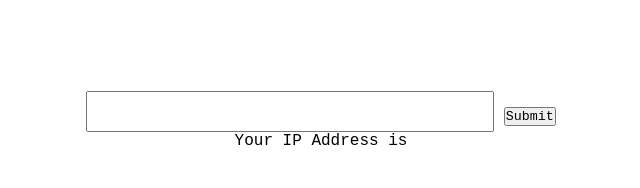
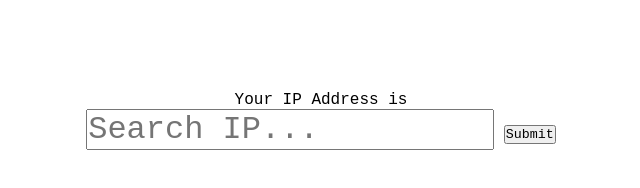
Before and after one commit to einzboticario/ip-geolocation-tool, a plain HTML site: page index.html in a window 1280 px wide. Shown: the whole page, without its empty margins (319-959 px from the left). Drawn offline with nearby package versions, Linux system fonts and the light colour scheme.

Commit message:
order adjustments

```diff
--- a/index.html
+++ b/index.html
@@ -4,18 +4,17 @@
     <meta charset="UTF-8">
     <meta http-equiv="X-UA-Compatible" content="IE=edge">
     <meta name="viewport" content="width=device-width, initial-scale=1.0">
-    <title>Document</title>
+    <title>IP Address Lookup</title>
     <link rel="stylesheet" href="./style.css">
 </head>
 <body>
 
     <header>
+        <p>Your IP Address is <span id="user_ip"></span></p>
         <form action="" id="form">
-            <input type="text" placeholder="">
-            <button type="submit">Submit</button>
+            <input type="text" id="input_ip" placeholder="Search IP...">
+            <button type="submit" id="submit_btn">Submit</button>
         </form>
-
-        <p>Your IP Address is <span class="uip"></span></p>
     </header>
 
     <!-- jQuery -->
```
